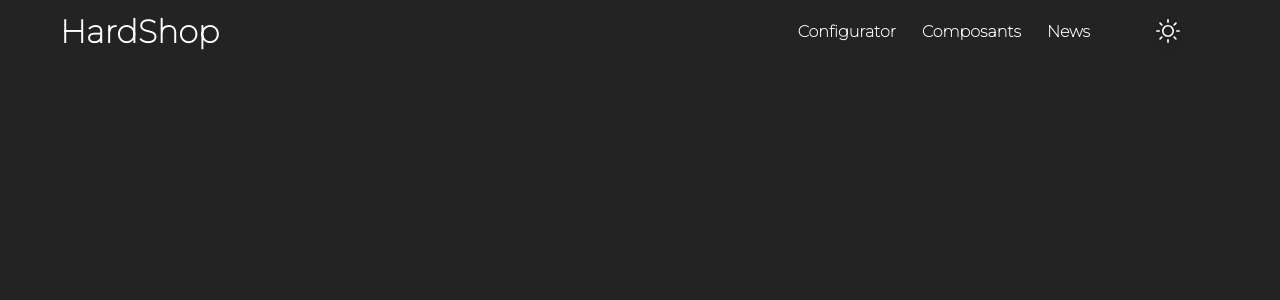
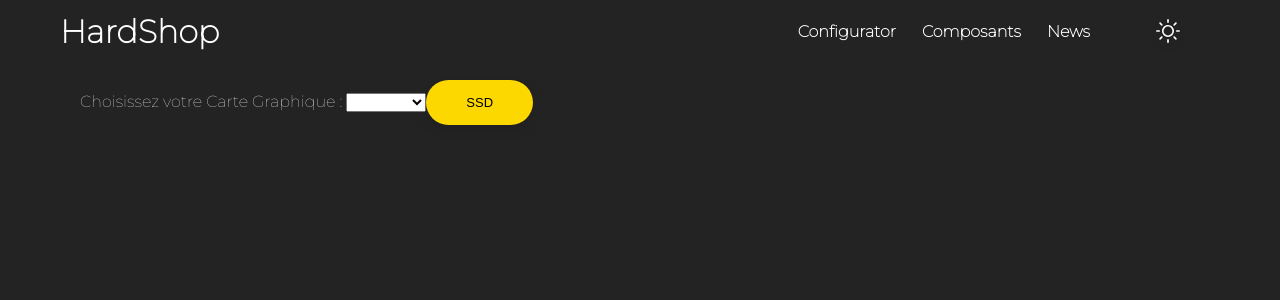
Before and after one commit to FrekiManagarm/FrontHardShop, a React (Create React App) app: page /Configurator/Step5 in a window 1280 px wide. Shown: the top 300 px of the page. Built offline with nearby package versions, Linux system fonts and the light colour scheme; no server answers.

Commit message:
dernier commit

```diff
--- a/src/pages/Configurator/Step4/Step4.jsx
+++ b/src/pages/Configurator/Step4/Step4.jsx
@@ -34,13 +34,14 @@ const Step4 = () => {
 
     return (
         <Step4PageWrapper>
-            <CustomForm>
+            <CustomForm onSubmit={handleSubmit(onSubmit)}>
                 <label htmlFor="Refroidissement">Choisissez votre refroidissement :</label>
-                <select id="COOLING" name="COOLING">
+                <select id="COOLING" name="COOLING" ref={register}>
                     <option value="Corsair">Corsair</option>
                     <option value="Thermaltake">Thermaltake</option>
                     <option value="NZXT">NZXT</option>
                 </select>
+                <button>Carte Graphique</button>
             </CustomForm>
         </Step4PageWrapper>
     )
--- a/src/pages/Configurator/Step5/Step5.jsx
+++ b/src/pages/Configurator/Step5/Step5.jsx
@@ -1,10 +1,52 @@
-import React from 'react'
-import { Step5PageWrapper } from './Step5.style';
+import axios from 'axios';
+import React, { useEffect, useState } from 'react'
+import { useForm } from 'react-hook-form';
+import { useDispatch, useSelector } from 'react-redux';
+import { useHistory } from 'react-router';
+import { chooseGPU } from '../rootSlice';
+import { CustomForm, Step5PageWrapper } from './Step5.style';
 
 const Step5 = () => {
+
+    const [ gpu, setGpu ] = useState([])
+    const dispatch = useDispatch();
+    const history = useHistory();
+    const GPU = useSelector(state => state.GPU);
+    const { register, handleSubmit } = useForm({
+        defaultValues: { GPU }
+    })
+
+    useEffect(async () => {
+        await axios.get('').then(
+            res => {
+                const gpus = res.data
+                console.log(gpus);
+                setGpu(gpus);
+            }
+        )
+    })
+
+    const onSubmit = (data) => {
+        dispatch(chooseGPU(data.GPU));
+        history.push('/Configurator/Step6');
+    }
+
     return (
         <Step5PageWrapper>
-
+            <CustomForm onSubmit={handleSubmit(onSubmit)}>
+                <label htmlFor="GPU">Choisissez votre Carte Graphique : </label>
+                <select id="GPU" name="GPU" ref={register}>
+                    <option value="MSI">MSI</option>
+                    <option value="Gigabyte">Gigabyte</option>
+                    <option value="EVGA">EVGA</option>
+                    <option value="Gainward">Gainward</option>
+                    <option value="Asus">Asus</option>
+                    <option value="KFA2">KFA2</option>
+                    <option value="Zotac">Zotac</option>
+                    <option value="Palit">Palit</option>
+                </select>
+                <button>SSD</button>
+            </CustomForm>
         </Step5PageWrapper>
     )
 }
--- a/src/pages/Configurator/Step6/Step6.jsx
+++ b/src/pages/Configurator/Step6/Step6.jsx
@@ -1,10 +1,49 @@
-import React from 'react'
-import { Step6PageWrapper } from './Step6.style'
+import axios from 'axios';
+import React, { useEffect, useState } from 'react'
+import { useForm } from 'react-hook-form';
+import { useDispatch, useSelector } from 'react-redux'
+import { useHistory } from 'react-router';
+import { chooseSSD } from '../rootSlice';
+import { CustomForm, Step6PageWrapper } from './Step6.style'
 
 const Step6 = () => {
+
+    const [ssd, setSsd] = useState([]);
+    const dispatch = useDispatch();
+    const history = useHistory();
+    const SSD = useSelector(state => state.SSD);
+    const [ register, handleSubmit ] = useForm({
+        defaultValues: { SSD }
+    });
+
+    useEffect(async () => {
+        await axios.get('').then(
+            res => {
+                const ssds = res.data;
+                console.log(ssds);
+                setSsd(ssds);
+            }
+        )
+    })
+
+    const onSubmit = (data) => {
+        dispatch(chooseSSD(data.SSD));
+        history.push('/Configurator/Step7');
+    }
+
+
     return (
         <Step6PageWrapper>
-
+            <CustomForm onSubmit={handleSubmit(onSubmit)}>
+                <label htmlFor="SSD">Choisissez votre SSD : </label>
+                <select id="SSD" name="SSD" ref={register}>
+                    <option value="Corsair">Corsair</option>
+                    <option value="Crucial">Crucial</option>
+                    <option value="Samsung">Samsung</option>
+                    <option value="Seagate">Seagate</option>
+                </select>
+                <button>Alimentation</button>
+            </CustomForm>
         </Step6PageWrapper>
     )
 }
--- a/src/pages/Configurator/rootSlice.js
+++ b/src/pages/Configurator/rootSlice.js
@@ -11,6 +11,7 @@ const rootSlice = createSlice({
         PSU: {},
         RAM: {},
         SSD: {},
+        Case: {},
     },
     reducers: {
         chooseCPU: (state, action) => { state.CPU = action.payload },
@@ -20,7 +21,8 @@ const rootSlice = createSlice({
         chooseHDD: (state, action) => { state.HDD = action.payload },
         choosePSU: (state, action) => { state.PSU = action.payload },
         chooseRAM: (state, action) => { state.RAM = action.payload },
-        chooseSSD: (state, action) => { state.SSD = action.payload }
+        chooseSSD: (state, action) => { state.SSD = action.payload },
+        chooseCase: (state, action) => { state.Case = action.payload },
     }
 });
 
```
Also changed, not shown: src/pages/Configurator/Step8/Step8.jsx (added, +11 -0 lines), src/pages/Configurator/Step8/Step8.style.jsx (added, +10 -0 lines), src/pages/Configurator/Step9/Step9.jsx (added, +11 -0 lines), src/pages/Configurator/Step9/Step9.style.jsx (added, +10 -0 lines), 1 other file (tests, documents, lock files or other folders).
